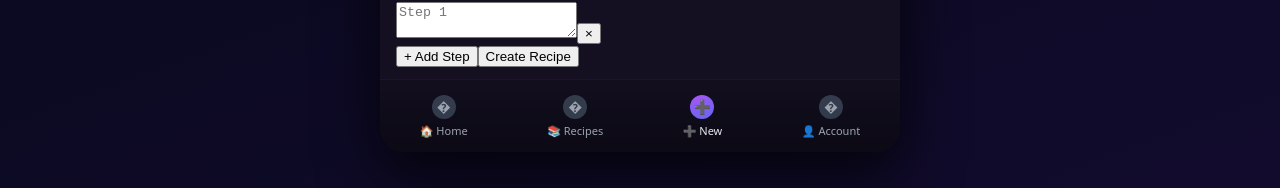
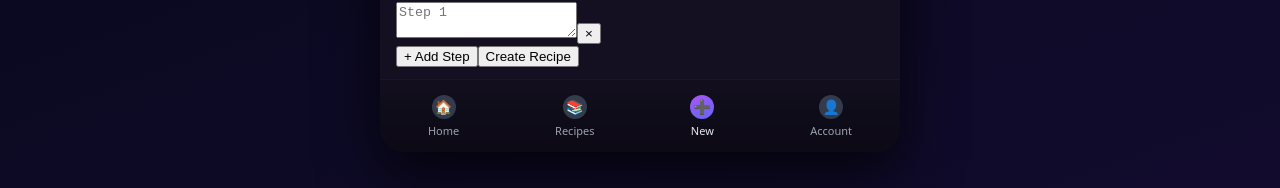
Before and after one commit to rwilliamspbg-ops/My-Cookbook-V1.0, a Next.js app: page /recipe/new in a window 1280 px wide. Shown: the part 590-778 px from the top of the page. Built offline with nearby package versions, Linux system fonts and the light colour scheme.

Commit message:
Update AppLayout.js

```diff
--- a/components/AppLayout.js
+++ b/components/AppLayout.js
@@ -133,25 +133,32 @@ export default function AppLayout({ children }) {
               "linear-gradient(180deg, rgba(0,0,0,0.1), rgba(0,0,0,0.4))",
           }}
         >
-          <NavItem href="/" active={isActive("/")}>
-            🏠 Home
-          </NavItem>
-          <NavItem href="/recipes" active={isActive("/recipes")}>
-            📚 Recipes
-          </NavItem>
-          <NavItem href="/recipe/new" active={isActive("/recipe/new")}>
-            ➕ New
-          </NavItem>
-          <NavItem href="/admin" active={isActive("/admin")}>
-            👤 Account
-          </NavItem>
+          <NavItem href="/" active={isActive("/")} icon="🏠" label="Home" />
+          <NavItem
+            href="/recipes"
+            active={isActive("/recipes")}
+            icon="📚"
+            label="Recipes"
+          />
+          <NavItem
+            href="/recipe/new"
+            active={isActive("/recipe/new")}
+            icon="➕"
+            label="New"
+          />
+          <NavItem
+            href="/admin"
+            active={isActive("/admin")}
+            icon="👤"
+            label="Account"
+          />
         </nav>
       </div>
     </div>
   );
 }
 
-function NavItem({ href, active, children }) {
+function NavItem({ href, active, icon, label }) {
   return (
     <Link
       href={href}
@@ -179,9 +186,9 @@ function NavItem({ href, active, children }) {
           fontSize: "14px",
         }}
       >
-        {typeof children === "string" ? children[0] : "•"}
+        {icon}
       </div>
-      <span>{children}</span>
+      <span>{label}</span>
     </Link>
   );
 }
```
